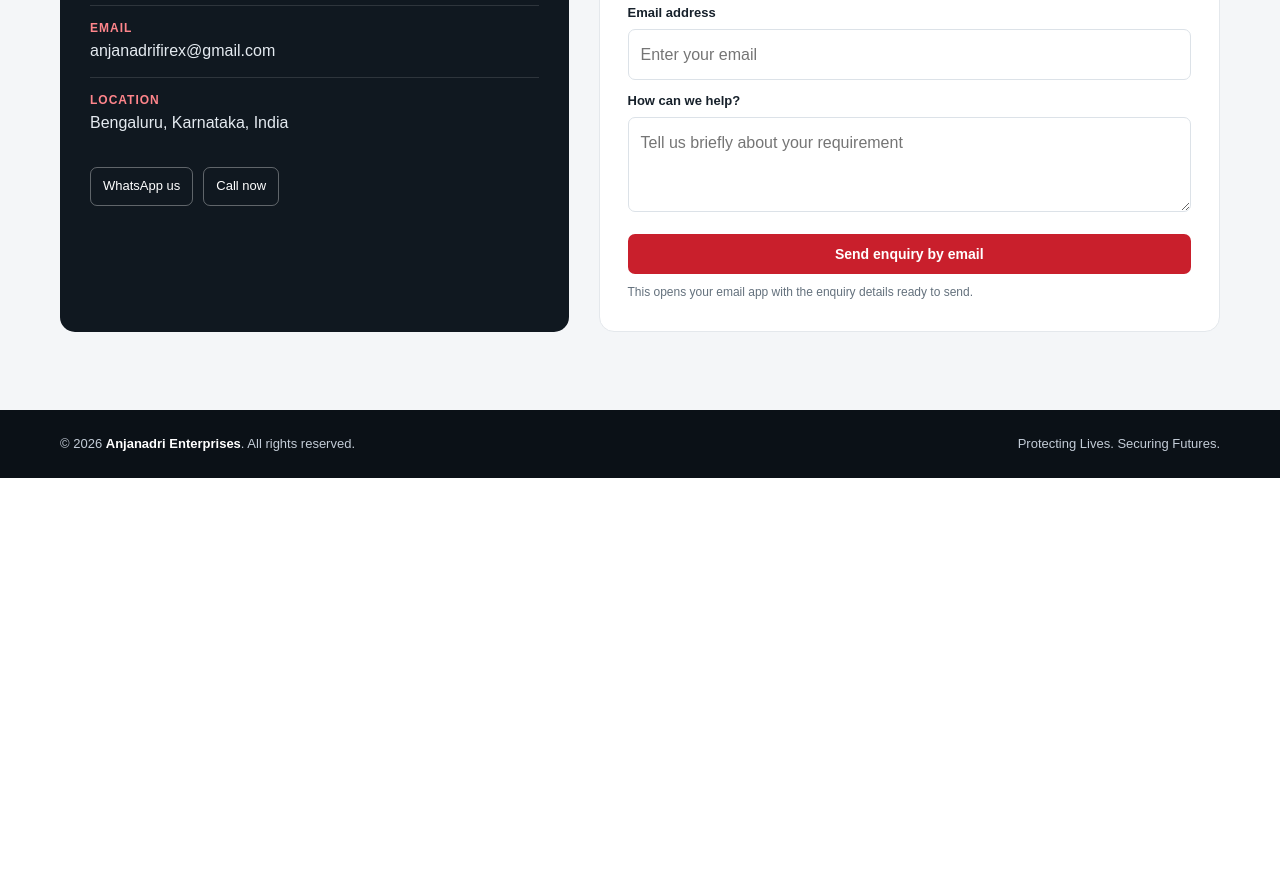
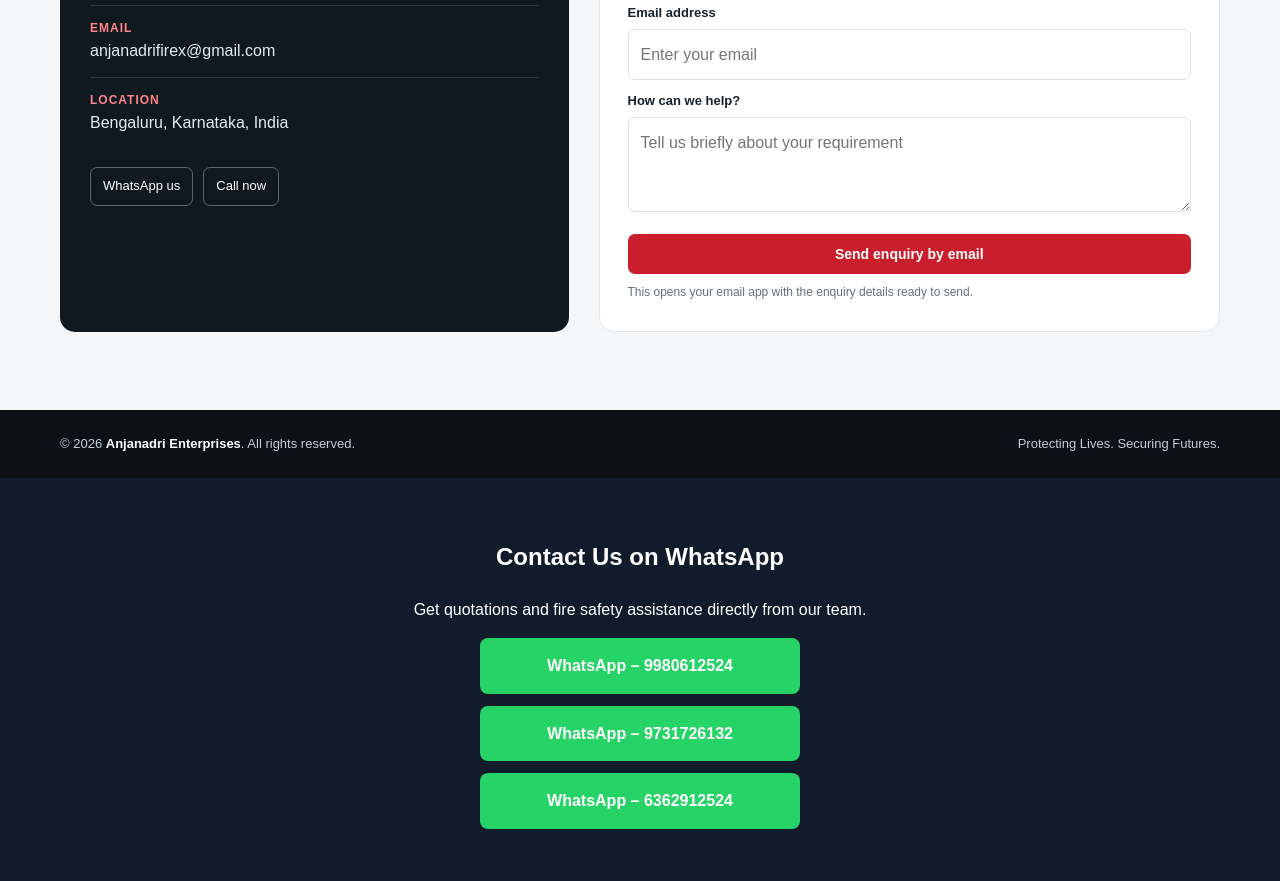
Before and after one commit to anjanadri-enterprises/anjanadri-enterprises, a plain HTML site: page index.html in a window 1280 px wide. Shown: the part 3786-4667 px from the top of the page. Before the commit the page ends 4264 px from the top, so only its background shows below. Drawn offline with Linux system fonts and the light colour scheme.

Commit message:
Update index.html
Add WhatsApp contact buttons.

```diff
--- a/index.html
+++ b/index.html
@@ -45,3 +45,24 @@ footer{background:#0b1117;color:#c3ccd7;padding:24px 0;font-size:13px}.foot{disp
 </main><footer><div class="wrap foot"><span>© <span id="year"></span> <strong>Anjanadri Enterprises</strong>. All rights reserved.</span><span>Protecting Lives. Securing Futures.</span></div></footer>
 <script>document.getElementById('year').textContent=new Date().getFullYear();document.querySelectorAll('#links a').forEach(a=>a.addEventListener('click',()=>document.getElementById('links').classList.remove('open')));</script>
 </body></html>
+</body>
+
+<section id="whatsapp-contact" style="background:#101c2c;color:white;padding:40px 20px;text-align:center;">
+  <h2>Contact Us on WhatsApp</h2>
+  <p>Get quotations and fire safety assistance directly from our team.</p>
+
+  <a href="https://wa.me/919980612524?text=Hello%20Anjanadri%20Enterprises%2C%20I%20need%20a%20quotation."
+     style="display:block;background:#25D366;color:white;padding:15px;margin:12px auto;max-width:320px;border-radius:8px;text-decoration:none;font-weight:bold;">
+    WhatsApp – 9980612524
+  </a>
+
+  <a href="https://wa.me/919731726132?text=Hello%20Anjanadri%20Enterprises%2C%20I%20need%20a%20quotation."
+     style="display:block;background:#25D366;color:white;padding:15px;margin:12px auto;max-width:320px;border-radius:8px;text-decoration:none;font-weight:bold;">
+    WhatsApp – 9731726132
+  </a>
+
+  <a href="https://wa.me/916362912524?text=Hello%20Anjanadri%20Enterprises%2C%20I%20need%20a%20quotation."
+     style="display:block;background:#25D366;color:white;padding:15px;margin:12px auto;max-width:320px;border-radius:8px;text-decoration:none;font-weight:bold;">
+    WhatsApp – 6362912524
+  </a>
+</section>
```
